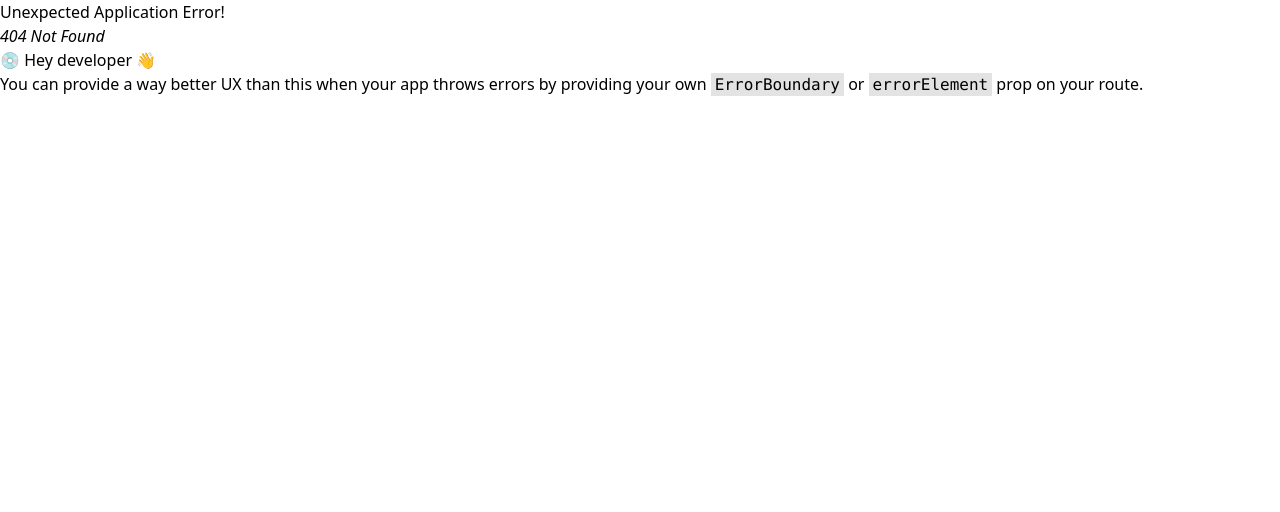
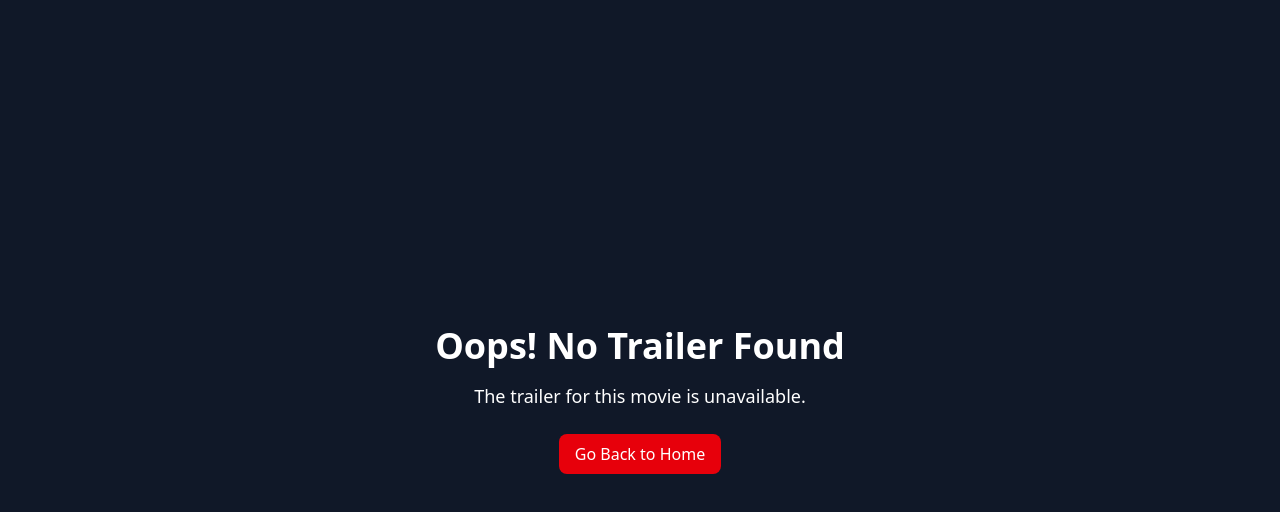
Before and after one commit to ASUS-TUFLSR/netfilxgemini-v2, a React (Vite) app: page /error in a window 1280 px wide. Before the commit this address had no page. Shown: the top 512 px of the page. Built offline with nearby package versions, Linux system fonts and the light colour scheme.

Commit message:
Created error page for movies/anime with no trailer found and added return button in our "/vid" page for trailer issue

```diff
--- a/src/components/Body.jsx
+++ b/src/components/Body.jsx
@@ -3,6 +3,7 @@ import Browse from "./Browse"
 import Login from "./Login"
 import EachVideo from "./EachVideo"
 import { RouterProvider } from "react-router-dom"
+import ErrorPage from "./ErrorPage"
 
 
 
@@ -24,6 +25,10 @@ const Body = () => {
       path:"/vid",
       element: <EachVideo/>
     },
+    {
+      path:"/error",
+      element: <ErrorPage/>
+    }
   ])
 
 
--- a/src/components/EachVideo.jsx
+++ b/src/components/EachVideo.jsx
@@ -1,5 +1,5 @@
 import React from 'react'
-import {useLocation} from 'react-router-dom'
+import {useLocation, Link} from 'react-router-dom'
 import VideoTitle from "./VideoTitle";
 import VideoBackground from "./VideoBackground";
 
@@ -7,12 +7,20 @@ const EachVideo = () => {
   const location = useLocation();
   const movie = location.state?.movie; // Get movie data
 
-
    if (!movie) return <p>No movie selected</p>;
 
   return (
-    <div>
-      <VideoTitle title={movie?.title} overview={movie?.overview}/>
+     <div className="relative min-h-screen bg-black text-white p-4 ">
+      <div className="flex">
+        <Link
+          to="/browse"
+          className="px-9 py-2 mt-2 ml-25 bg-red-700 hover:bg-red-900 cursor-pointer rounded-xs text-white inline-block"
+        >
+          Go Back
+        </Link>
+      </div>
+      <VideoTitle title={movie?.title} overview={movie?.overview} />
+
       <VideoBackground movieId={movie?.id} />
     </div>
   );
--- /dev/null
+++ b/src/components/ErrorPage.jsx
@@ -0,0 +1,20 @@
+import React from 'react'
+import { useSelector } from 'react-redux'
+import { Link } from 'react-router-dom'
+
+const ErrorPage = () => {
+
+
+
+  return <>
+     <div className="flex flex-col items-center justify-center h-screen text-center bg-gray-900 text-white">
+      <h1 className="text-4xl font-bold mb-4">Oops! No Trailer Found</h1>
+      <p className="text-lg mb-6">The trailer for this movie is unavailable.</p>
+      <Link to="/browse" className="px-4 py-2 bg-red-600 hover:bg-red-700 rounded-lg text-white">
+        Go Back to Home
+      </Link>
+    </div>
+  </>
+}
+
+export default ErrorPage
--- a/src/components/MovieCard.jsx
+++ b/src/components/MovieCard.jsx
@@ -5,8 +5,6 @@ import { IMG_CDN } from "../utils/constants"
 const MovieCard = ({posterPath, moviesData}) => {
 
  const navigate = useNavigate();
-
-
 
   const handleShowTrailer = () => {
         navigate("/vid", { state: { movie: moviesData } })
--- a/src/components/VideoTitle.jsx
+++ b/src/components/VideoTitle.jsx
@@ -1,10 +1,14 @@
 import { IoIosInformationCircleOutline, IoIosPlay } from "react-icons/io"
 
 const VideoTitle = ({title, overview}) => {
+
+
   return <div className="w-screen aspect-video  pt-50 px-24 absolute text-white bg-gradient-to-r from-black" >
     <h1 className="text-4xl font-bold" >{title}</h1>
     <p className="py-6 text-2xs w-1/2" >{overview}</p>
     <div className="flex" >
+
+
       {/* {On the play button add a handle click event on click if that event simply redirect to a new page } */}
       <button  style={{display: "flex", justifyContent: "center"}} className="bg-white text-black cursor-pointer p-2 px-9 text-xl hover:opacity-50">
         <IoIosPlay size={29} className="align-bottom" />Play
@@ -12,6 +16,7 @@ const VideoTitle = ({title, overview}) => {
       <button style={{display: "flex", justifyContent: "center"}} className="bg-gray-500 text-white cursor-pointer p-2 px-9 text-xl opacity-90 mx-2" >
         <IoIosInformationCircleOutline size={29} className="align-bottom" />MoreInfo
         </button>
+
     </div>
   </div>
 }
--- a/src/hooks/useTrailerVideo.jsx
+++ b/src/hooks/useTrailerVideo.jsx
@@ -1,25 +1,34 @@
 import { useEffect  } from "react";
 import { API_OPTIONS } from "../utils/constants";
-import { useDispatch, useSelector } from "react-redux";
+import { useDispatch } from "react-redux";
 import { addTrailerVideo } from "../utils/movieSlice";
+import { useNavigate } from "react-router-dom";
 
 const useTrailerVideo = (movieId) => {
 
 
     const dispatch = useDispatch();
+    const navigate = useNavigate();
+
 
      const getMovieVideo = async () => {
      try {
-        const data = await fetch(`https://api.themoviedb.org/3/movie/${movieId}/videos?language=en-US`, API_OPTIONS);
+     const data = await fetch(`https://api.themoviedb.org/3/movie/${movieId}/videos?language=en-US`, API_OPTIONS);
      const json = await data.json();
 
-    const filterData = json.results.filter(video => video.type === 'Trailer');
-    console.log(json)
-    const trailer = filterData.length ? filterData[0] : json.results[0];
-    dispatch(addTrailerVideo(trailer || null));
+     const filterData = json.results.filter(video => video.type === 'Trailer');
+     const trailer = filterData.length ? filterData[0] : json.results[0];
+
+     if(!trailer){
+      navigate('/error');
+     }else{
+      dispatch(addTrailerVideo(trailer || null));
+     }
+
      } catch (error) {
       console.error("Error fetching movie trailer:", error)
-     }
+      navigate('/error') // Redirect to error page on API failure
+   }
 
     // if not trailer then present or show an error
     // new error there are some components such as anime which is not present in tmdb api
```
Also changed, not shown: 1 other file (tests, documents, lock files or other folders).
